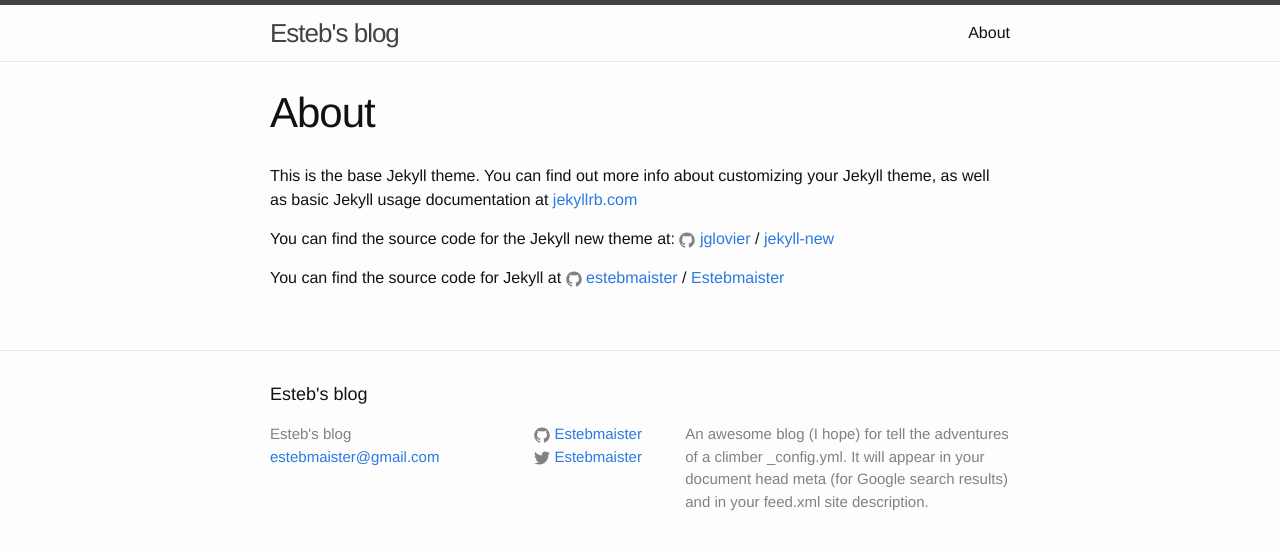
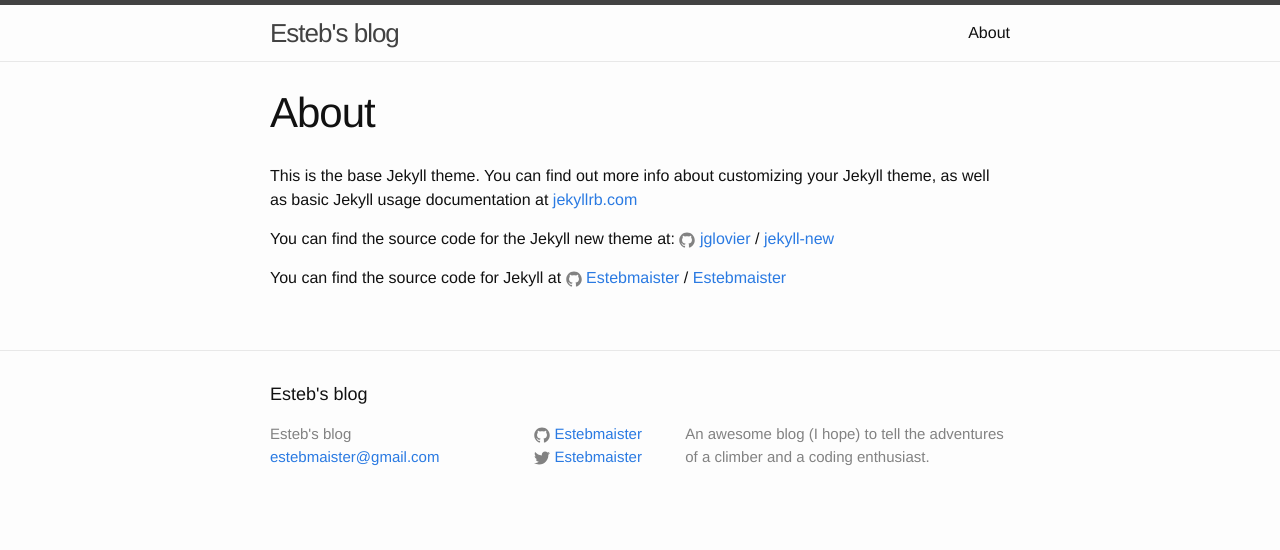
Before and after one commit to Estebmaister/public-blog, a Jekyll site: the page built from about.md, in a window 1280 px wide. Shown: the top 550 px of the page. Built offline with Jekyll 4.4.1, drawn with Linux system fonts in a browser that asks for light colours.

```diff
--- a/_config.yml
+++ b/_config.yml
@@ -6,12 +6,13 @@
 # 'jekyll serve'. If you change this file, please restart the server process.
 
 # Site settings
+# _config.yml. It will appear in your document head meta (for
+# Google search results) and in your feed.xml site description.
 title: Esteb's blog
 email: estebmaister@gmail.com
 description: > # this means to ignore newlines until "baseurl:"
-  An awesome blog (I hope) for tell the adventures of a climber
-  _config.yml. It will appear in your document head meta (for
-  Google search results) and in your feed.xml site description.
+  An awesome blog (I hope) to tell the adventures of a climber
+  and a coding enthusiast.
 baseurl: "" # the subpath of your site, e.g. /blog
 url: "https://estebmaister.com.ve" # the base hostname & protocol for your site
 twitter_username: Estebmaister
--- a/about.md
+++ b/about.md
@@ -11,5 +11,5 @@ You can find the source code for the Jekyll new theme at:
 [jekyll-new](https://github.com/jglovier/jekyll-new)
 
 You can find the source code for Jekyll at
-{% include icon-github.html username="estebmaister" %} /
-[Estebmaister](https://github.com/estebmaister/)
+{% include icon-github.html username="Estebmaister" %} /
+[Estebmaister](https://github.com/estebmaister/esteb-dev)
```
Also changed, not shown: 2 other files.
